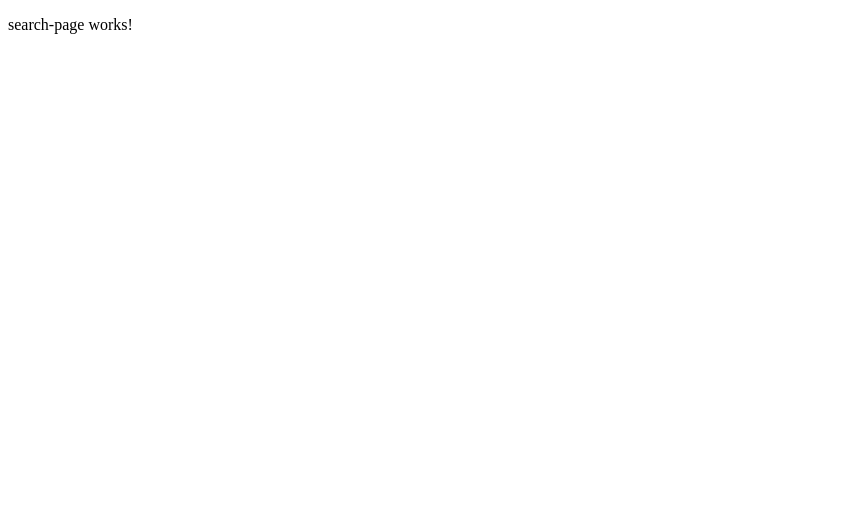
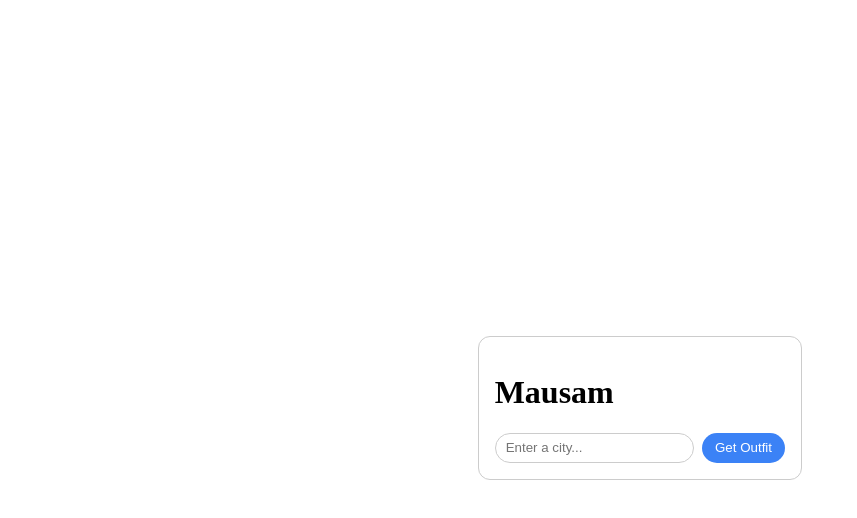
Before and after one commit to ImDarkly/mausam, an Angular app: page / in a window 1280 px wide. Shown: the top 518 px of the page, without its empty margins (0-857 px from the left). Built offline with nearby package versions, Linux system fonts and the light colour scheme.

Commit message:
feat(search-page): implement city search form with validation and routing

```diff
--- a/package.json
+++ b/package.json
@@ -11,6 +11,7 @@
   "private": true,
   "packageManager": "npm@10.9.4",
   "dependencies": {
+    "@angular/cdk": "^21.2.9",
     "@angular/common": "^21.2.0",
     "@angular/compiler": "^21.2.0",
     "@angular/core": "^21.2.0",
--- a/src/app/app.css
+++ b/src/app/app.css
@@ -0,0 +1,10 @@
+html,
+body {
+  font-family:
+    system-ui,
+    -apple-system,
+    'Segoe UI',
+    Roboto,
+    Arial,
+    sans-serif;
+}
--- a/src/app/pages/search-page/search-page.css
+++ b/src/app/pages/search-page/search-page.css
@@ -0,0 +1,43 @@
+.page-wrapper {
+  display: flex;
+  justify-content: center;
+  align-items: center;
+  min-height: 100vh;
+}
+
+.card {
+  display: block;
+  position: relative;
+  overflow: hidden;
+  border-radius: 0.75em;
+  padding: 1em;
+  background: transparent;
+  border: 0.0625em solid var(--border, #ccc);
+}
+
+.input-row {
+  display: flex;
+  gap: 0.5rem;
+}
+
+input {
+  flex: 1;
+  padding: 0.5em 0.75em;
+  border: 1px solid #ccc;
+  border-radius: 100em;
+}
+
+button {
+  padding: 0.485867em 1em;
+  background: #3b82f6;
+  color: white;
+  border: none;
+  border-radius: 100em;
+  cursor: pointer;
+}
+
+.error {
+  color: #dc2626;
+  font-size: 0.85rem;
+  margin-top: 0.4rem;
+}
--- a/src/app/pages/search-page/search-page.html
+++ b/src/app/pages/search-page/search-page.html
@@ -1 +1,14 @@
-<p>search-page works!</p>
+<div class="page-wrapper">
+  <div class="card">
+    <h1>Mausam</h1>
+    <form [formGroup]="form" (ngSubmit)="onSubmit()">
+      <div class="input-row">
+        <input formControlName="city" placeholder="Enter a city..." cdkFocusInitial />
+        <button type="submit">Get Outfit</button>
+      </div>
+      @if (cityControl.invalid && cityControl.touched) {
+      <p class="error">Please enter a city name.</p>
+      }
+    </form>
+  </div>
+</div>
--- a/src/app/pages/search-page/search-page.ts
+++ b/src/app/pages/search-page/search-page.ts
@@ -1,9 +1,42 @@
-import { Component } from '@angular/core';
+import { A11yModule } from '@angular/cdk/a11y';
+import { Component, inject } from '@angular/core';
+import {
+  AbstractControl,
+  FormBuilder,
+  ReactiveFormsModule,
+  ValidationErrors,
+  Validators,
+} from '@angular/forms';
+import { Router } from '@angular/router';
 
 @Component({
   selector: 'app-search-page',
-  imports: [],
+  imports: [ReactiveFormsModule, A11yModule],
   templateUrl: './search-page.html',
   styleUrl: './search-page.css',
 })
-export class SearchPage {}
+export class SearchPage {
+  fb = inject(FormBuilder);
+  router = inject(Router);
+
+  form = this.fb.group({
+    city: ['', [Validators.required, nonBlank]],
+  });
+
+  get cityControl() {
+    return this.form.get('city')!;
+  }
+
+  onSubmit() {
+    this.form.markAllAsTouched();
+
+    if (this.form.invalid) return;
+
+    const city = this.cityControl.value!.trim();
+    this.router.navigate(['/outfit', city]);
+  }
+}
+
+function nonBlank(control: AbstractControl): ValidationErrors | null {
+  return control.value?.trim().length > 0 ? null : { required: true };
+}
```
Also changed, not shown: 1 other file (tests, documents, lock files or other folders).
